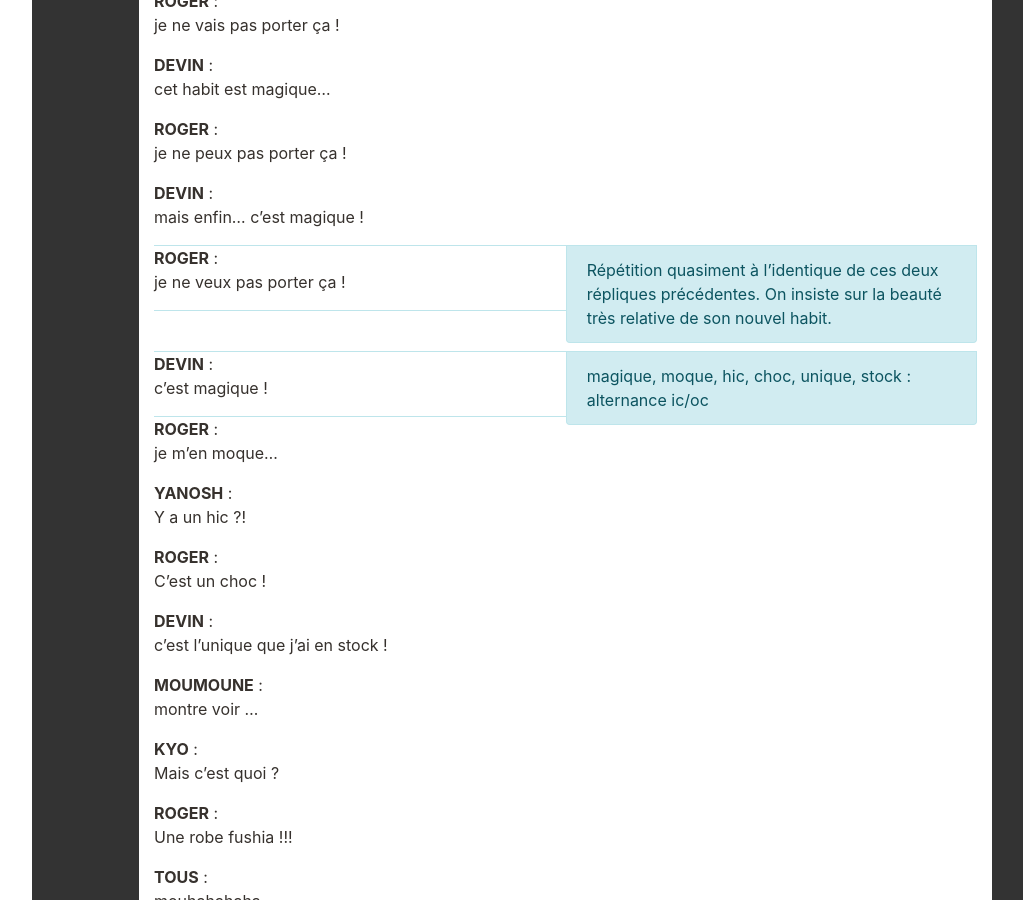
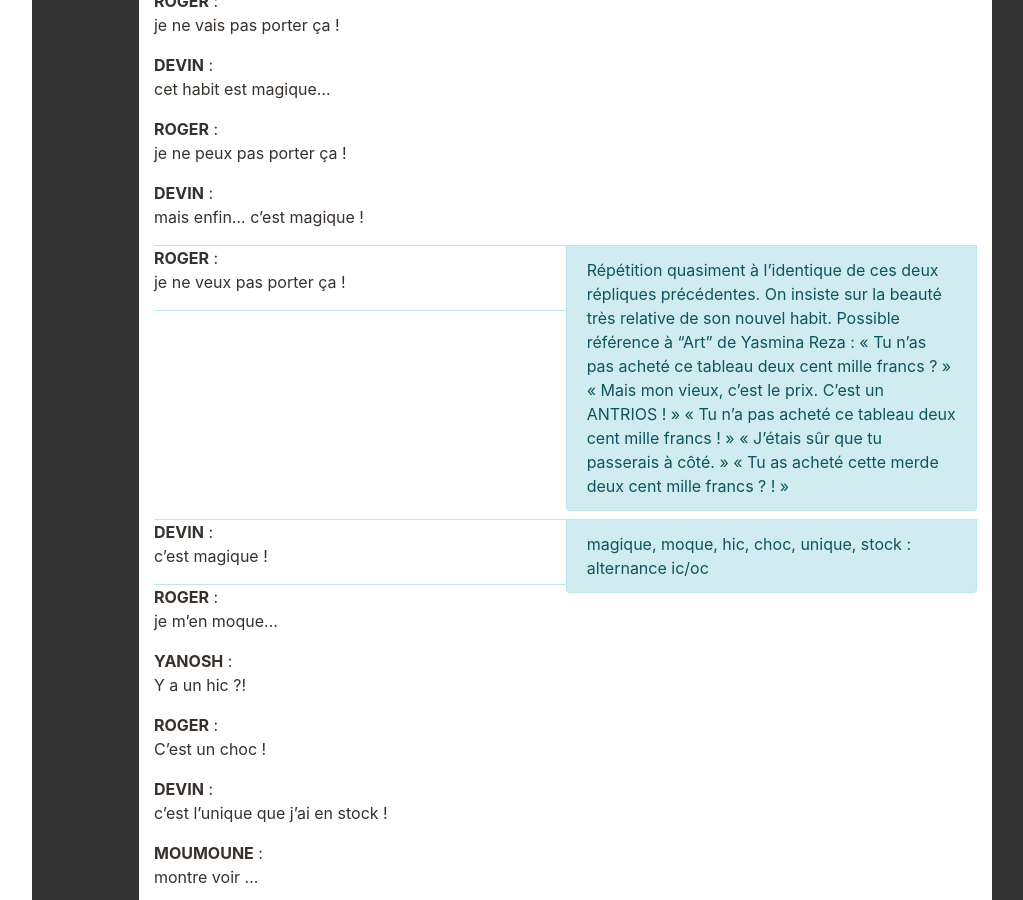
Before and after one commit to Neamar/sagas-mp3, a Jekyll site: the page built from Reflets/Reflets-11.html, in a window 1280 px wide and 900 px high, scrolled down 14676 px. Shown: the whole window, without its empty margins (181-1204 px from the left). Built offline with Jekyll 4.4.1, drawn with Linux system fonts in a browser that asks for light colours.

Commit message:
Update Reflets-11.html
Référence à Art de Yasmina Reza, je vous laisse en juger

http://art-yr.e-monsite.com/pages/texte-scene-d-exposition.html

```diff
--- a/Reflets/Reflets-11.html
+++ b/Reflets/Reflets-11.html
@@ -230,7 +230,7 @@ ROGER : je ne vais pas porter ça !
 DEVIN : cet habit est magique...
 ROGER : je ne peux pas porter ça !
 DEVIN : mais enfin...c'est magique !
-ROGER : je ne veux pas porter ça !REF:Répétition quasiment à l'identique de ces deux répliques précédentes. On insiste sur la beauté très relative de son nouvel habit.
+ROGER : je ne veux pas porter ça !REF:Répétition quasiment à l'identique de ces deux répliques précédentes. On insiste sur la beauté très relative de son nouvel habit. Possible référence à "Art" de Yasmina Reza : « Tu n'as pas acheté ce tableau deux cent mille francs ? » « Mais mon vieux, c'est le prix. C'est un ANTRIOS ! » « Tu n'a pas acheté ce tableau deux cent mille francs ! » « J'étais sûr que tu passerais à côté. » «Tu as acheté cette merde deux cent mille francs ? ! »
 DEVIN : c'est magique !JDM:magique, moque, hic, choc, unique, stock : alternance ic/oc
 ROGER : je m'en moque...
 YANOSH : Y a un hic ?!
```
